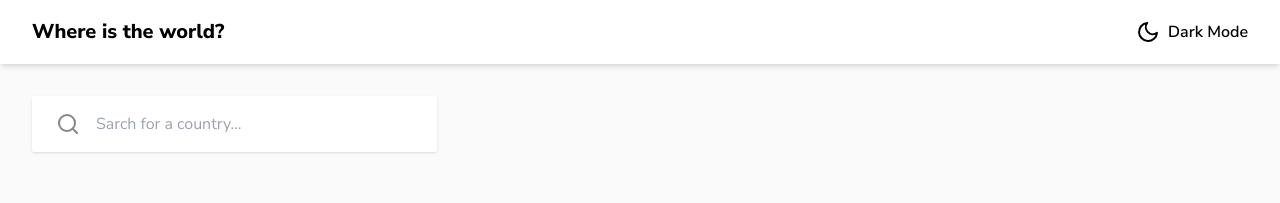
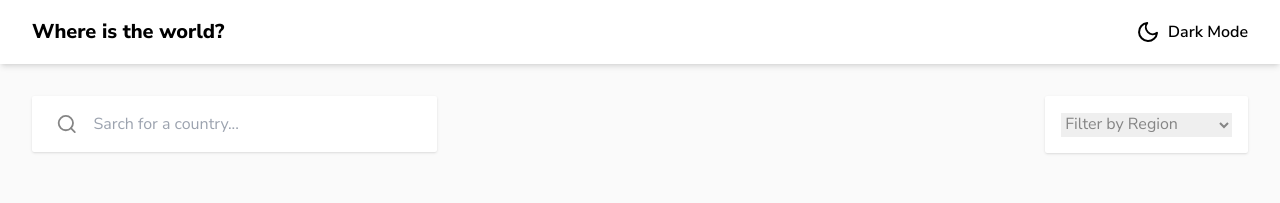
Before and after one commit to anjankarmakar10/rest-countries, a React (Vite) app: page / in a window 1280 px wide. Shown: the top 203 px of the page. Built offline with nearby package versions, Linux system fonts and the light colour scheme.

Commit message:
select menu done

```diff
--- a/src/components/Body.jsx
+++ b/src/components/Body.jsx
@@ -5,14 +5,30 @@ const Body = () => {
   return (
     <div className="bg-light-gray min-h-[90vh]">
       <div className="container mx-auto px-8 py-8">
-        <section>
+        <section className="flex items-center justify-between">
           <div className="bg-white shadow flex px-6 py-4 md:w-1/3 gap-4 rounded-sm dark:bg-dark-blue">
             <Search className="text-dark-gray dark:text-white" />
             <input
-              className="text-dark-gray dark:bg-dark-blue dark:text-white placeholder:dark:text-white outline-none"
+              className="text-dark-gray w-full dark:bg-dark-blue dark:text-white placeholder:dark:text-white outline-none"
               type="text"
               placeholder="Sarch for a country..."
             />
+          </div>
+          <div className="bg-white shadow  rounded-sm dark:bg-dark-blue p-4 md:w-1/6">
+            <select
+              className="cursor-pointer text-dark-gray dark:bg-dark-blue dark:text-white outline-none w-full"
+              name=""
+              id=""
+            >
+              <optgroup className="">
+                <option value="">Filter by Region</option>
+                <option value="africa">Africa</option>
+                <option value="america">America</option>
+                <option value="asia">Asia</option>
+                <option value="europe">Europe</option>
+                <option value="oceaina">Oceania</option>
+              </optgroup>
+            </select>
           </div>
         </section>
       </div>
```
